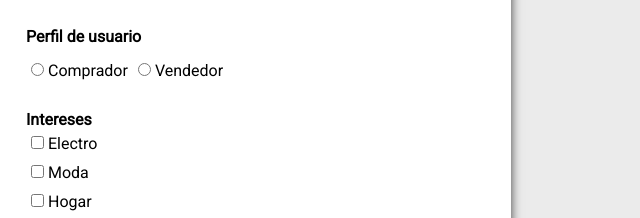
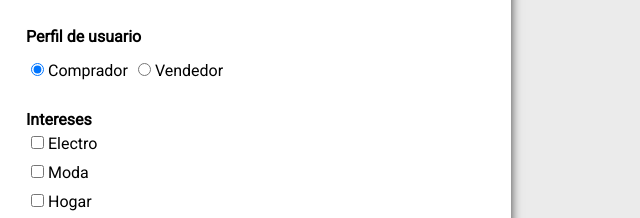
Before and after one commit to Yuchan45/mercado-liebre, a website: page views/register.html in a window 1280 px wide. Shown: the part 195-413 px from the top of the page, 629-1269 px from the left. Drawn offline with Linux system fonts and the light colour scheme.

```diff
--- a/views/register.html
+++ b/views/register.html
@@ -57,7 +57,7 @@
                     <h3 class="register-label">Perfil de usuario</h3>
                     <div class="radio-list">
                         <div class="radio-group">
-                            <input type="radio" id="buyer" name="buyer" value="buyer">
+                            <input type="radio" id="buyer" name="buyer" value="buyer" checked>
                             <label for="buyer">Comprador</label>
                         </div>
                         <div class="radio-group">
```
Also changed, not shown: 1 other file.
